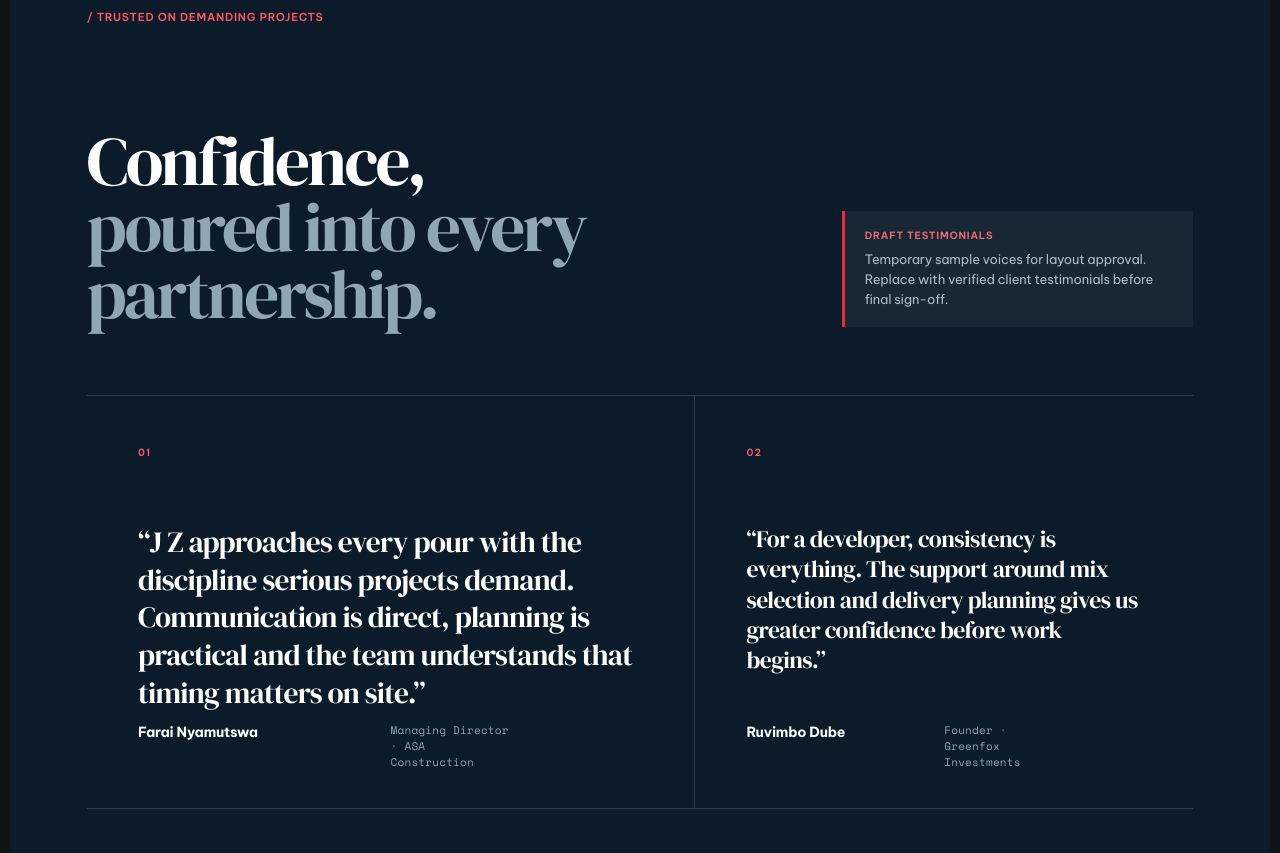
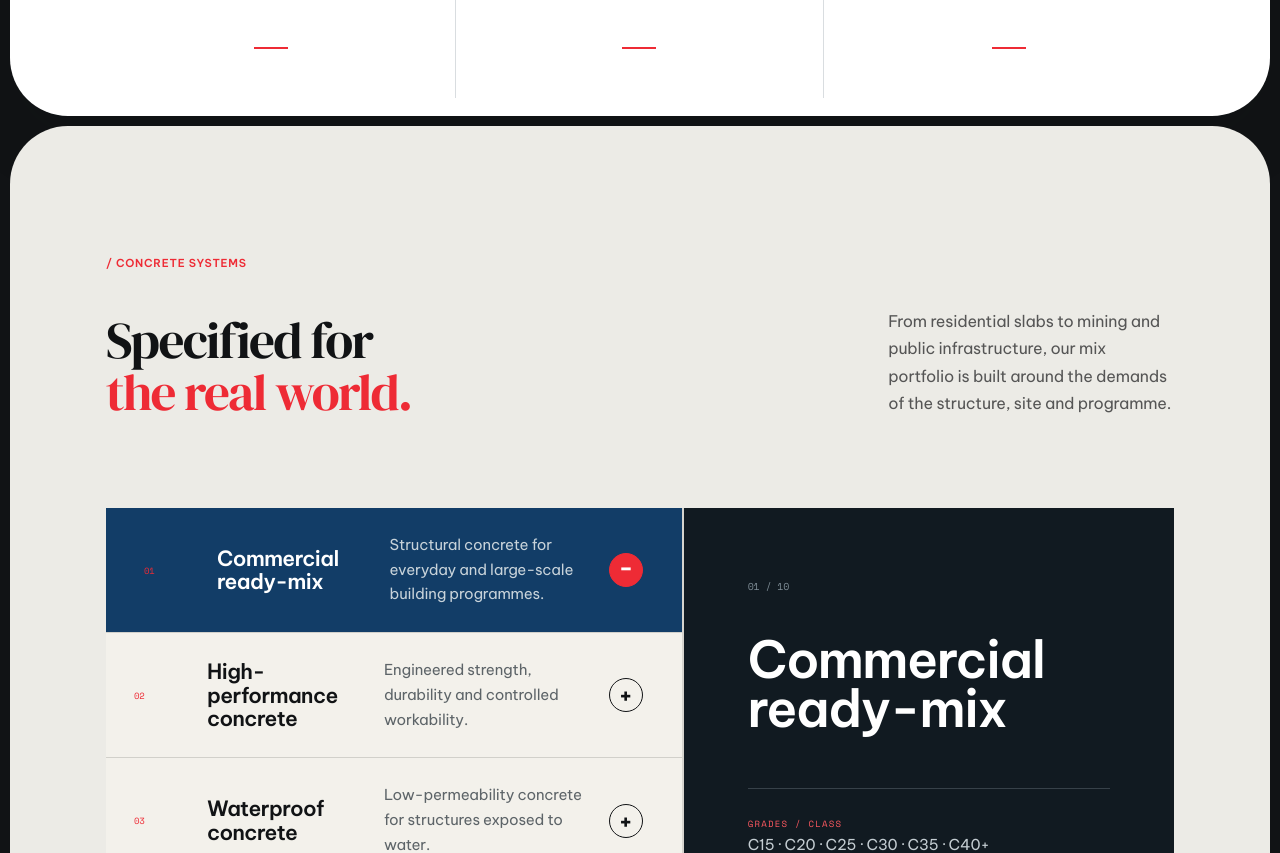
Before and after one commit to RonanJaeger721/jz-concrete-zimbabwe, a Next.js app: page / in a window 1280 px wide. Shown: the part 7480-8333 px from the top of the page. Built offline with nearby package versions, Linux system fonts and the light colour scheme.

Commit message:
Simplify client trust section

```diff
--- a/app/page.tsx
+++ b/app/page.tsx
@@ -261,21 +261,10 @@ export default function Home() {
         </div>
       </section>
 
-      <section className="testimonials reveal" id="testimonials" aria-labelledby="testimonial-title">
-        <header className="testimonial-heading">
-          <p className="section-tag">/ Trusted on demanding projects</p>
-          <h2 id="testimonial-title">Confidence,<br /><span>poured into every partnership.</span></h2>
-          <div><b>Draft testimonials</b><p>Temporary sample voices for layout approval. Replace with verified client testimonials before final sign-off.</p></div>
-        </header>
-        <div className="testimonial-ledger">
-          {[
-            ["01", "J Z approaches every pour with the discipline serious projects demand. Communication is direct, planning is practical and the team understands that timing matters on site.", "Farai Nyamutswa", "Managing Director · ASA Construction"],
-            ["02", "For a developer, consistency is everything. The support around mix selection and delivery planning gives us greater confidence before work begins.", "Ruvimbo Dube", "Founder · Greenfox Investments"],
-            ["03", "Their focus on testing, controlled production and technical coordination is exactly what serious projects need from a ready-mix partner.", "Eng. Tatenda Chirenje", "Project Consultant · Squad Help"],
-          ].map(([n, quote, name, role]) => <article key={n}>
-            <span>{n}</span><blockquote>“{quote}”</blockquote><footer><b>{name}</b><small>{role}</small></footer>
-          </article>)}
-        </div>
+      <section className="client-trust reveal" id="testimonials" aria-label="Companies working with J Z Concrete">
+        <span>ASA Construction</span>
+        <span>Greenfox Investments</span>
+        <span>Squad Help</span>
       </section>
 
       <section className="products reveal" id="products">
```
Also changed, not shown: app/globals.css.
